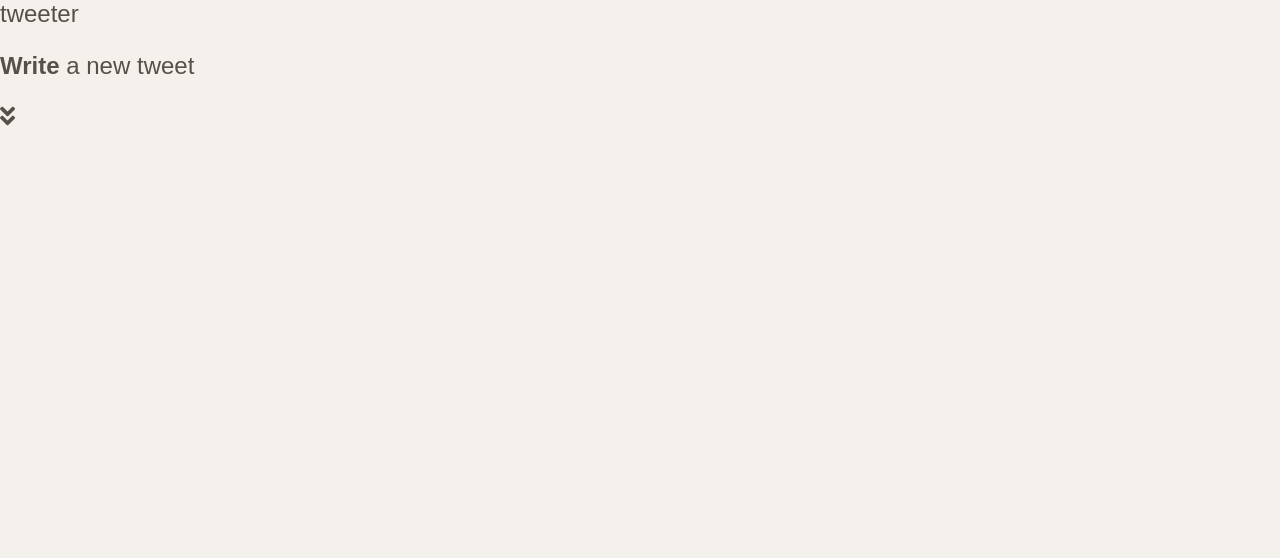
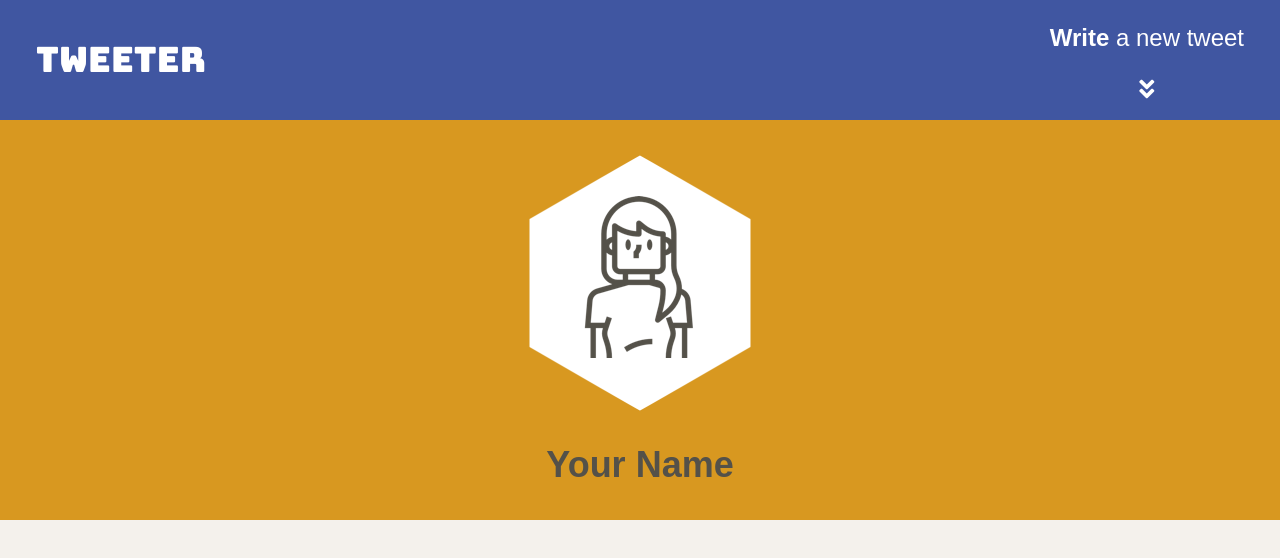
Before and after one commit to nadiaa-f/tweeter, a website: page public/index.html in a window 1280 px wide. Drawn offline with nearby package versions, Linux system fonts and the light colour scheme.

Commit message:
added a section that displays the avatar and name of our logged in user

```diff
--- a/public/index.html
+++ b/public/index.html
@@ -16,6 +16,9 @@
 
     <!-- App CSS -->
     <link rel="stylesheet" href="/styles/layout.css" type="text/css" />
+    <link rel="stylesheet" href="/styles/nav.css" type="text/css" />
+    <link rel="stylesheet" href="/styles/header.css" type="text/css" />
+
 
     <!-- External JS -->
     <script src="https://ajax.googleapis.com/ajax/libs/jquery/3.4.1/jquery.min.js"></script>
@@ -32,9 +35,17 @@
         <p><b>Write</b> a new tweet</p>
       <i class="fas fa-angle-double-down"></i>
       </div>
-
     </nav>
 
+    <header>
+      <div>
+          <img src="/images/profile-hex.png">
+      </div>
+      <br>
+      <div>
+          <h2>Your Name</h2>
+      </div>
+    </header>
     <!-- Page-specific (main) content here -->
     <main class="container"></main>
   </body>
--- /dev/null
+++ b/public/styles/header.css
@@ -0,0 +1,14 @@
+header {
+  height: 400px;
+  width: 100%;
+  display: flex;
+  flex-direction: column;
+  align-items: center;
+  justify-content: center;
+  background-color: #d89820;
+  background-image: #FFFDD0
+}
+
+h2 {
+  margin: 0;
+}
```
